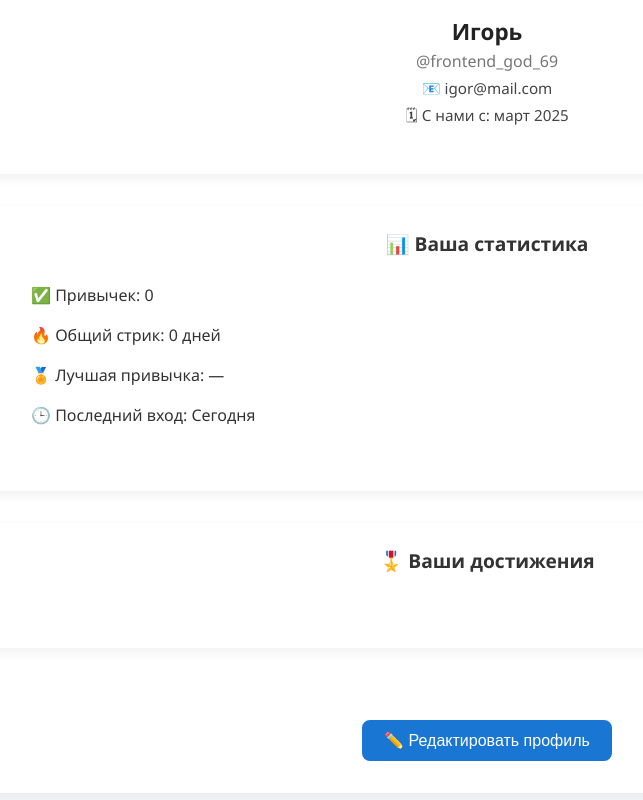
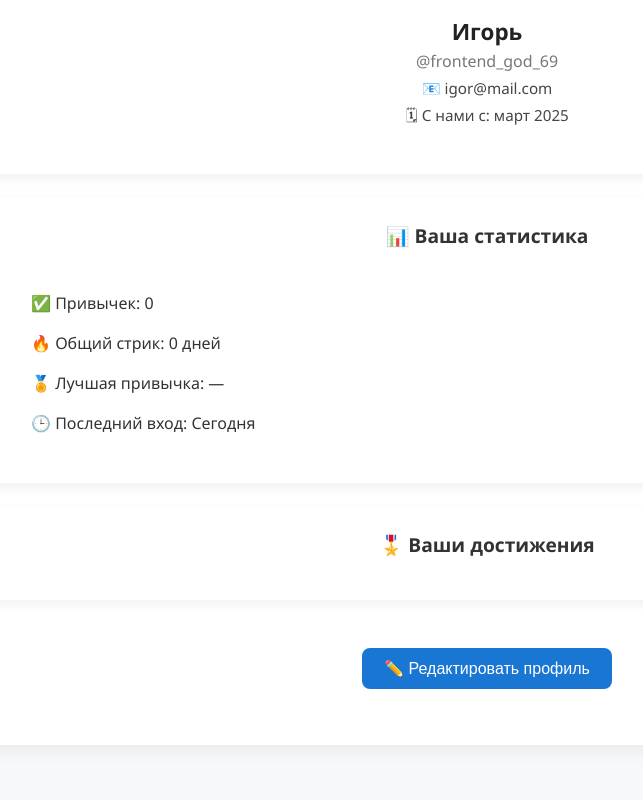
Before and after one commit to Zhaglo/zhelazo-app, a React app: page /profile in a window 1280 px wide. Shown: the part 342-1142 px from the top of the page, without its empty margins (153-796 px from the left). Built offline with nearby package versions, Linux system fonts and the light colour scheme; sample sign-in values are in the browser's storage.

Commit message:
fix: the indentation of the edit button

```diff
--- a/src/pages/ProfilePage.module.scss
+++ b/src/pages/ProfilePage.module.scss
@@ -42,7 +42,7 @@
   background: #fff;
   border-radius: 12px;
   box-shadow: 0 4px 12px rgba(0, 0, 0, 0.06);
-  margin-bottom: 2rem;
+  margin-bottom: 1.5rem;
   width: 100%;
 }
 
@@ -104,7 +104,8 @@
   list-style: none;
   padding: 0;
   margin: 0;
-  margin-bottom: 2rem;
+  margin-bottom: 1rem;
+  margin-top: 1rem;
   width: 100%;
   padding-left: 3.5rem; /* ✅ добавляем отступ слева */
 
@@ -123,7 +124,6 @@
   list-style: none;
   padding: 0;
   margin: 0;
-  margin-bottom: 2rem;
   display: flex;
   flex-wrap: wrap;
   gap: 0.75rem;
@@ -156,11 +156,18 @@
   cursor: pointer;
   font-size: 1rem;
   transition: background-color 0.2s ease;
-  margin-top: 1rem;
+  margin-top: 0;
+  justify-content: center;
 
   &:hover {
     background-color: #1565c0;
   }
+}
+
+.editButtonWrapper {
+  text-align: center;
+  margin-top: 1.5rem;
+  margin-bottom: 1.5rem;
 }
 
 .modalOverlay {
--- a/src/pages/ProfilePage.tsx
+++ b/src/pages/ProfilePage.tsx
@@ -168,7 +168,7 @@ const ProfilePage = () => {
                 </div>
 
                 {/* Кнопка */}
-                <div style={{ textAlign: "center", marginTop: "1.5rem" }}>
+                <div className={styles.editButtonWrapper}>
                     <button
                         className={styles.editButton}
                         onClick={() => {
@@ -179,6 +179,7 @@ const ProfilePage = () => {
                         ✏️ Редактировать профиль
                     </button>
                 </div>
+
             </div>
 
             {/* Модалка */}
```
